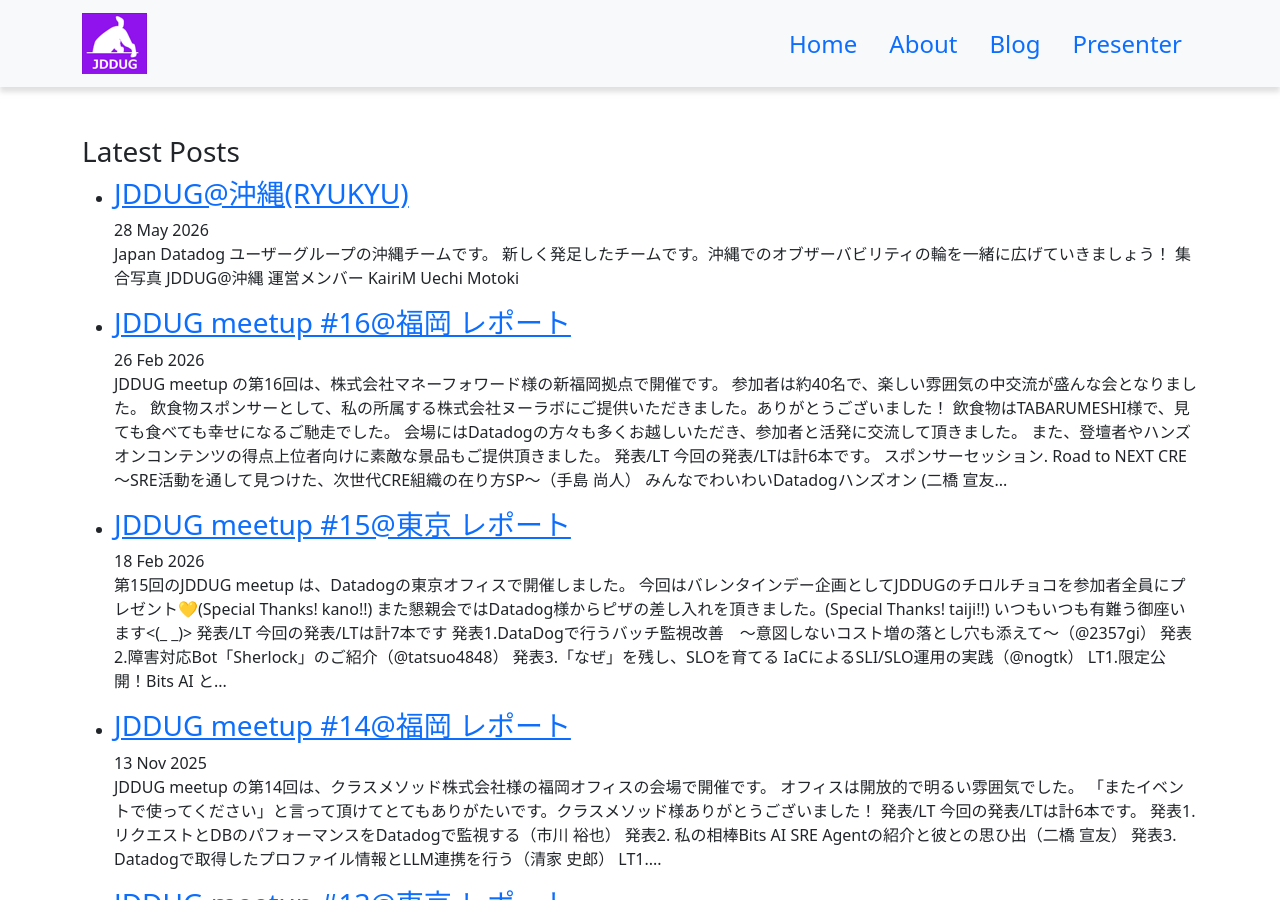
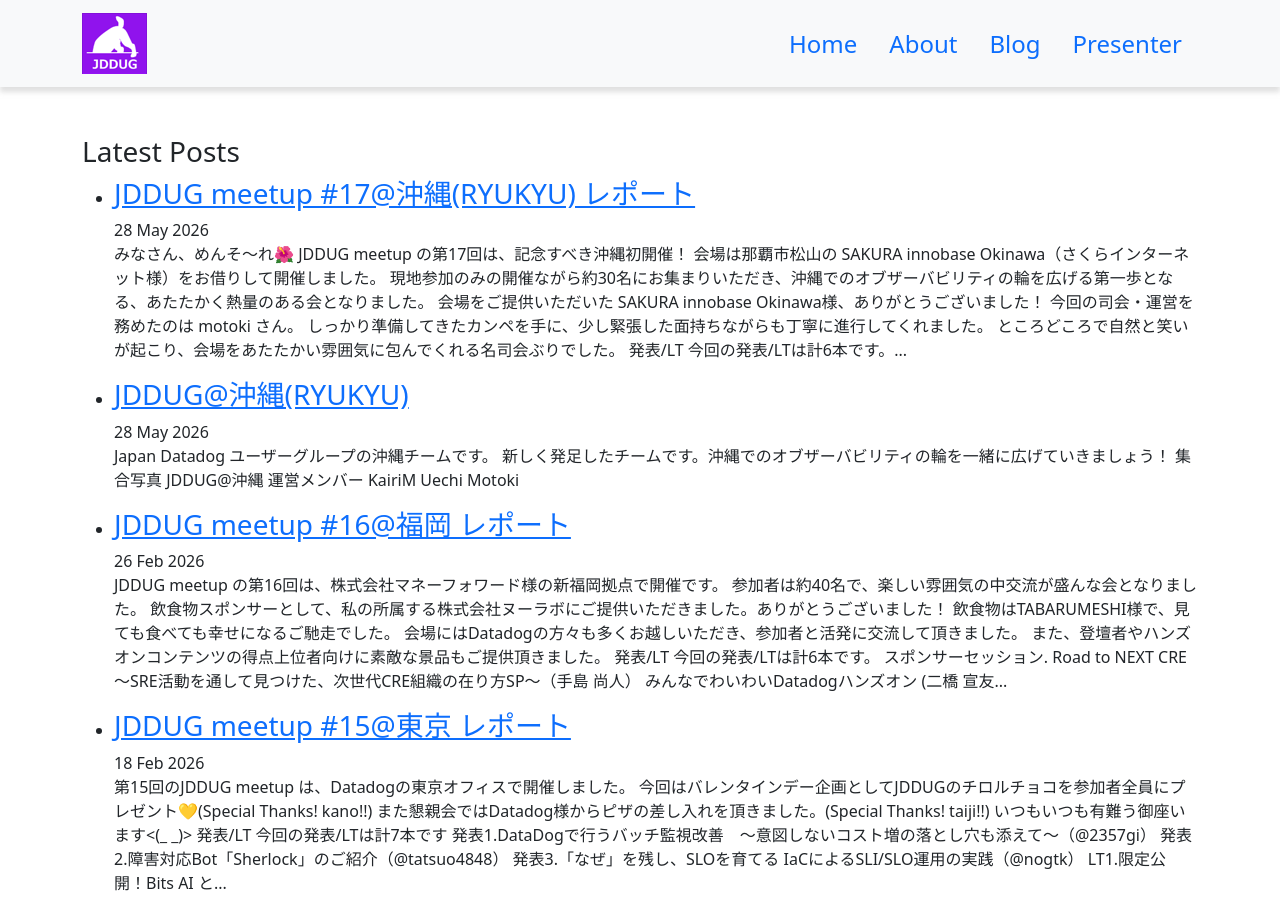
Before and after one commit to jdd-ug/jdd-ug.github.io, a Jekyll site: the page built from blog.html, in a window 1280 px wide and 900 px high. Built offline with Jekyll 4.4.1, drawn with Linux system fonts in a browser that asks for light colours; nearby versions of some CDN libraries.

Commit message:
Add JDDUG meetup #17 @沖縄(RYUKYU) report
- 開催レポート記事と会場/登壇写真、SpeakerDeck埋め込みを追加
- TOPページ: 次回イベントから#17を除外し、開催レポート・過去開催履歴・集合写真に#17沖縄を追加

Co-Authored-By: Claude Opus 4.8 (1M context) <noreply@anthropic.com>

```diff
--- /dev/null
+++ b/_posts/2026-05-28-jddug17.md
@@ -0,0 +1,107 @@
+---
+layout: post
+author: kairim
+title: "JDDUG meetup #17@沖縄(RYUKYU) レポート"
+---
+
+みなさん、めんそ～れ🌺 JDDUG meetup の第17回は、記念すべき沖縄初開催！
+会場は那覇市松山の [SAKURA innobase Okinawa](https://www.sakura.ad.jp/corporate/innobase-okinawa/)（さくらインターネット様）をお借りして開催しました。
+現地参加のみの開催ながら約30名にお集まりいただき、沖縄でのオブザーバビリティの輪を広げる第一歩となる、あたたかく熱量のある会となりました。
+
+会場をご提供いただいた SAKURA innobase Okinawa様、ありがとうございました！
+
+
+![会場](/assets/images/jddug17/0000_venue.jpg)
+
+<div style="display:flex; gap:8px; align-items:flex-start;">
+  <img src="/assets/images/jddug17/0001_venue.jpg" alt="受付案内" style="width:50%; height:auto;">
+  <img src="/assets/images/jddug17/0002_venue.jpg" alt="ノベルティ" style="width:50%; height:auto;">
+</div>
+
+今回の司会・運営を務めたのは motoki さん。
+![初司会](/assets/images/jddug17/0005_mc.jpg)
+しっかり準備してきたカンペを手に、少し緊張した面持ちながらも丁寧に進行してくれました。
+ところどころで自然と笑いが起こり、会場をあたたかい雰囲気に包んでくれる名司会ぶりでした。
+
+# 発表/LT
+
+今回の発表/LTは計6本です。
+
+- セッション1. はじめてのDatadog AI開発とオブザーバビリティ（KairiM）
+- セッション2. Datadog Live Trouble Shooting Ryukyu（逆井 X 清家）
+- セッション3. LLM Observabilityで実現する安全なLLM Usage 管理（Brown）
+- LT1. オンコールの負荷軽減のためのBits Assistant活用（kaga）
+- LT2. 開発を止めないCI/CD 〜CI Visibilityによる継続的最適化〜（鶴田Lv.400）
+- LT3. Datadog認定試験の概要と対策（上地）
+
+## セッション1. はじめてのDatadog AI開発とオブザーバビリティ
+
+![セッション1](/assets/images/jddug17/0010.jpg)
+KairiM
+
+<script defer class="speakerdeck-embed" data-id="cb1a140873d34ecc8e2416c4eb9f7986" data-ratio="1.7777777777777777" src="//speakerdeck.com/assets/embed.js"></script>
+
+初回なのでまずはDatadogのメジャーな機能であるAPMやRUMについて触れています。
+またAI駆動開発が進む現場において、Datadogを使うことのメリットも解説しています。
+
+## セッション2. Datadog Live Trouble Shooting Ryukyu
+
+![セッション2](/assets/images/jddug17/0020.jpg)
+逆井 X 清家
+
+![ライブトラブルシューティングのスライド](/assets/images/jddug17/0021.jpg)
+
+実際の画面を見ながらDatadogでトラブルシューティングを進めていくライブ形式のセッションです。
+ログ・メトリクス・トレースをどうたどって原因にたどり着くのか、二人の息の合った(???)掛け合いもあり会場は大盛り上がりでした！！
+
+## セッション3. LLM Observabilityで実現する安全なLLM Usage 管理
+
+
+![セッション3](/assets/images/jddug17/0030.jpg)
+Brown
+
+<script defer class="speakerdeck-embed" data-id="8fbbdaf48dac4c5a982bdb98f1465896" data-ratio="1.7777777777777777" src="//speakerdeck.com/assets/embed.js"></script>
+
+LLMにセンシティブなデータを活用する際の注意点やTipsがふんだんに詰まった内容でした。具体的な方法も資料に記載されているので必読です！
+
+## LT1. オンコールの負荷軽減のためのBits Assistant活用
+
+![LT1](/assets/images/jddug17/0040.jpg)
+kaga
+
+<script defer class="speakerdeck-embed" data-id="0ad091f9b5604ff7b707caa2d7c1e522" data-ratio="1.7777777777777777" src="//speakerdeck.com/assets/embed.js"></script>
+
+自らを「Bits Assistant のアシスタント」とユーモラスに名乗られているKagaさん。オンコール対応の負荷を Bits Assistant でどう軽減していくかを共有いただきました。
+一方で「Bits Assistant に頼り切りにならないように」と、常にサービスへ関心を持つ大切さも添えられていて、学びのあるLTでした。札幌からはるばるありがとうございます。
+
+
+## LT2. 開発を止めないCI/CD 〜CI Visibilityによる継続的最適化〜
+
+![LT2](/assets/images/jddug17/0050.jpg)
+鶴田Lv.400
+
+<script defer class="speakerdeck-embed" data-id="c6ef9d88c0a44502a5a007ef90d6a62f" data-ratio="1.7777777777777777" src="//speakerdeck.com/assets/embed.js"></script>
+
+CI Visibility を使って、デプロイ時間が40%改善したという衝撃の内容でした。
+AIによってコードが増える中、CIの重要性に着目した興味深いLTでした。
+
+## LT3. Datadog認定試験の概要と対策
+
+![LT3](/assets/images/jddug17/0060.jpg)
+上地
+
+<script defer class="speakerdeck-embed" data-id="aa7a705b4e6f4f819a6cb3e7115d42f1" data-ratio="1.7777777777777777" src="//speakerdeck.com/assets/embed.js"></script>
+
+Datadog認定試験の概要と、合格に向けた対策のポイントを共有いただきました。
+これからスキルを証明していきたい参加者にとって、実践的で役立つ内容でした。
+
+# 終わりに
+
+JDDUG #17@沖縄(RYUKYU) は、沖縄での初開催にして、AI・LLM Observability からトラブルシューティング、CI/CD、認定試験まで幅広いテーマが集まる充実した会になりました。
+発足したばかりの沖縄チームにとって、地域でオブザーバビリティの輪を広げていく大きな一歩です。
+ご参加いただいたみなさま、登壇者のみなさま、会場をご提供いただいた SAKURA innobase Okinawa様、そして Datadog のみなさま、改めてありがとうございました！
+次回は11月の開催を予定しています。沖縄での Datadog User の輪を、これからも一緒に広げていきましょう。次回もどうぞよろしくお願いします。
+
+[connpass 募集案内 JDDUG #17@沖縄](https://datadog-jp.connpass.com/event/387296/)
+
+![集合写真](/assets/images/okinawa-all.jpg)
```
Also changed, not shown: index.md (+5 -4 lines), 11 other files.
